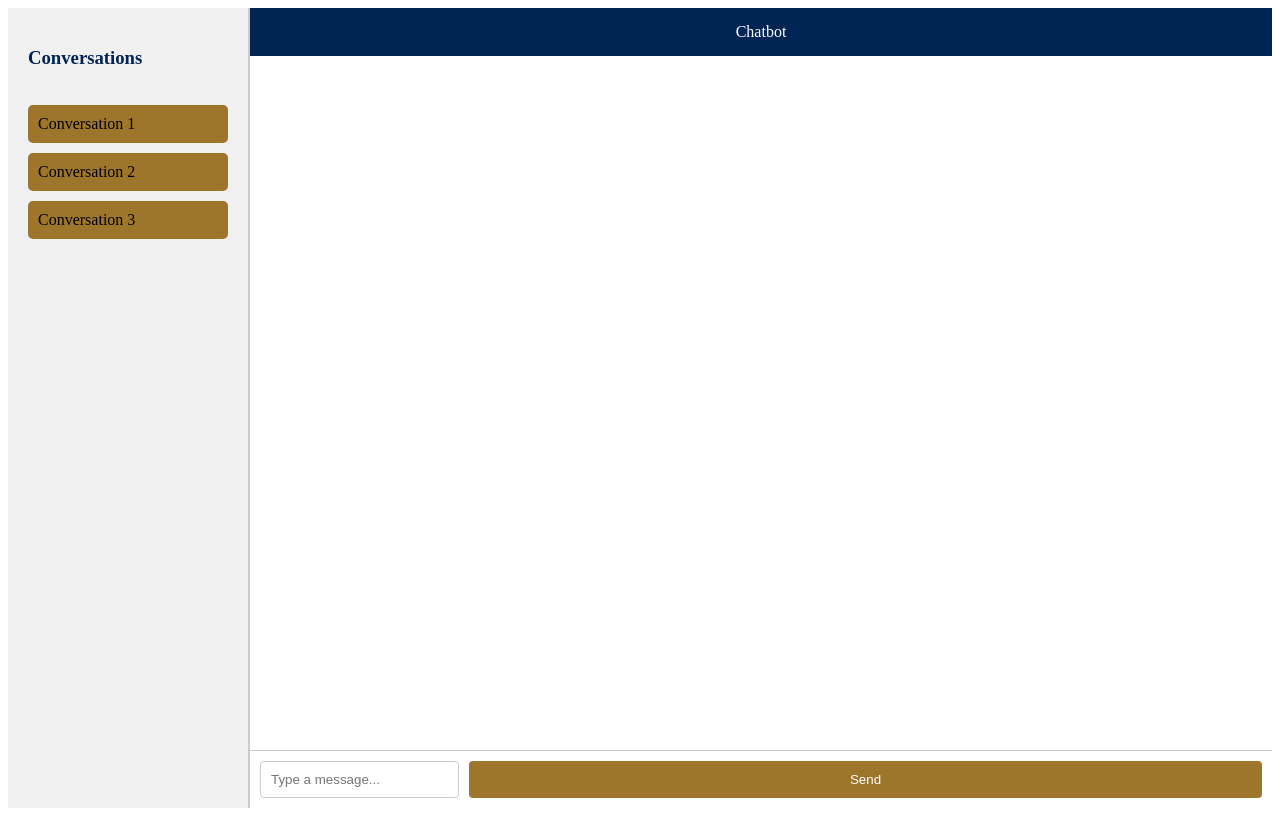
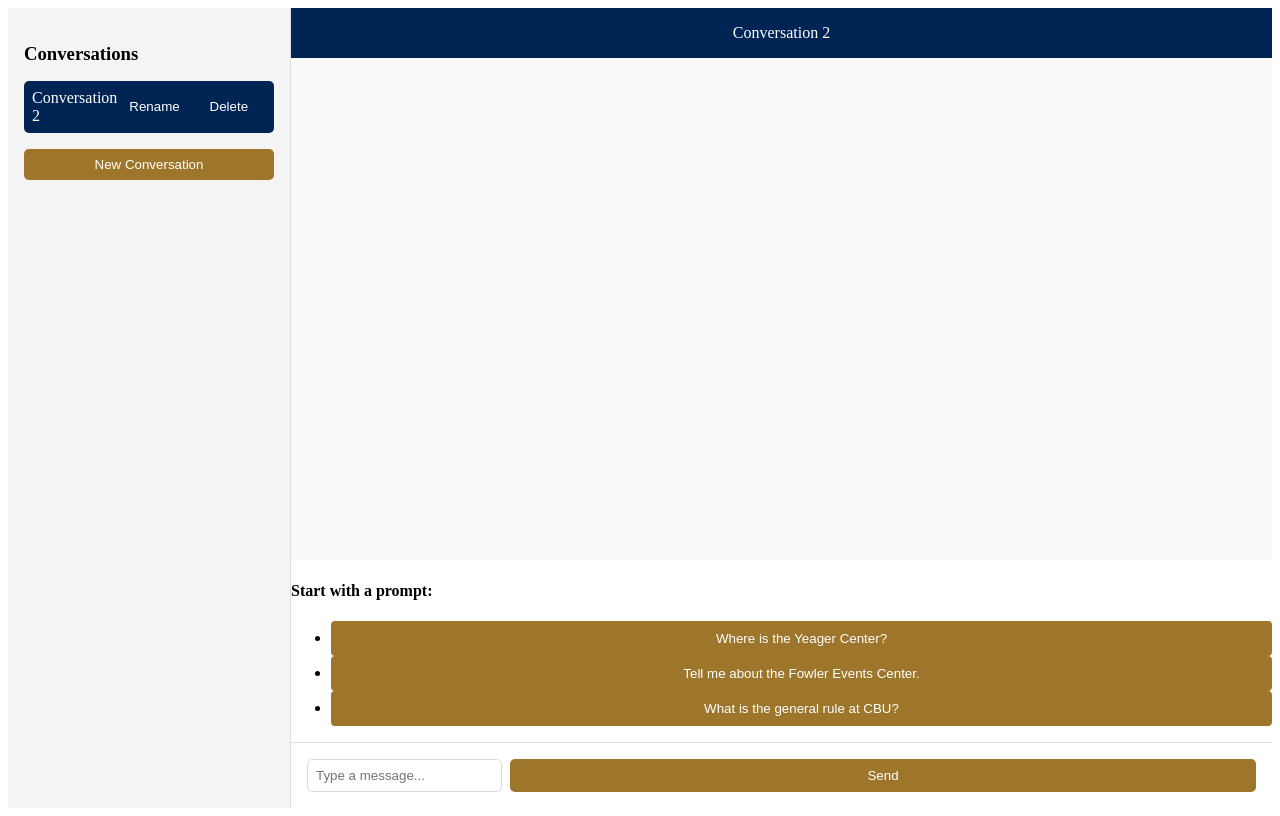
Before and after one commit to BobaTino/CapStone-ChatBot, a React (Vite) app: page /chat in a window 1280 px wide. Built offline with nearby package versions, Linux system fonts and the light colour scheme.

Commit message:
Updates from Demo 5

```diff
--- a/src/Pages/Chatbot.scss
+++ b/src/Pages/Chatbot.scss
@@ -1,137 +1,209 @@
-// Scoping styles to the chatbot component to avoid overlap
 .chatbot-layout {
   display: flex;
   height: 100vh;
+
+  .sidebar {
+    width: 250px;
+    background-color: #f4f4f4;
+    padding: 1rem;
+    border-right: 1px solid #ddd;
+
+    h3 {
+      margin-bottom: 1rem;
     }
 
-.sidebar {
-  width: 200px;
-  background-color: #f0f0f0;
-  padding: 20px;
-  border-right: 1px solid #ccc;
+    ul {
+      list-style: none;
+      padding: 0;
+
+      li {
+        padding: 0.5rem;
+        margin-bottom: 0.5rem;
+        border-radius: 5px;
+        cursor: pointer;
         display: flex;
-  flex-direction: column;
+        justify-content: space-between;
+        align-items: center;
+
+        &.active {
+          background-color: #002554;
+          color: white;
         }
 
-.sidebar h3 {
-  margin-bottom: 20px;
-  color: #002554;  // Header color for titles
+        button {
+          background: none;
+          border: none;
+          color: inherit;
+          cursor: pointer;
+        }
+      }
     }
 
-.sidebar ul {
-  list-style: none;
-  padding: 0;
-}
-
-.sidebar li {
-  margin-bottom: 10px;
-  padding: 10px;
-  background-color: #9e762b;  // Button color for placeholders
+    button {
+      width: 100%;
+      padding: 0.5rem;
+      background-color: #9e762b;
+      color: white;
+      border: none;
       border-radius: 5px;
       cursor: pointer;
+
+      &:hover {
+        background-color: #af8b30;
       }
-
-.sidebar li:hover {
-  background-color: #af8b30;  // Button hover color
+    }
   }
 
   .chatbot-container {
     flex: 1;
     display: flex;
     flex-direction: column;
-  border-left: 1px solid #ccc;
-  background-color: #fff;
-}
 
     .header {
-  background-color: #002554;  // Header color
+      background-color: #002554;
       color: white;
-  padding: 15px;
+      padding: 1rem;
       text-align: center;
     }
 
     .chat-window {
       flex: 1;
-  padding: 15px;
+      padding: 1rem;
       overflow-y: auto;
+      background-color: #f9f9f9;
+
+      .message {
+        padding: 0.5rem 1rem;
+        margin-bottom: 0.5rem;
+        border-radius: 5px;
+
+        &.user-message {
+          background-color: #d1ffd6;
+          align-self: flex-end;
         }
 
-.message {
-  margin-bottom: 10px;
-  padding: 10px;
-  border-radius: 5px;
-  max-width: 80%;
+        &.bot-message {
+          background-color: #f1f1f1;
+          align-self: flex-start;
+
+          &.loading {
+            background-color: transparent;
+
+            .typing-indicator {
+              display: flex;
+              gap: 4px;
+
+              span {
+                width: 8px;
+                height: 8px;
+                background-color: #ccc;
+                border-radius: 50%;
+                animation: bounce 1s infinite ease-in-out;
+
+                &:nth-child(2) {
+                  animation-delay: 0.2s;
                 }
 
-.user-message {
-  background-color: #33b5e9;  // User message background color
-  align-self: flex-end;
-  margin-left: auto;  // Align to right
+                &:nth-child(3) {
+                  animation-delay: 0.4s;
+                }
+              }
+            }
+          }
+        }
+      }
     }
 
-.bot-message {
-  background-color: #f0f0f0;
-  align-self: flex-start;
+    .prompt-options {
+      text-align: center;
+
+      h4 {
+        margin-bottom: 1rem;
+        color: #002554;
+      }
+
+      ul {
+        list-style: none;
+        padding: 0;
+
+        li {
+          margin-bottom: 1rem;
+
+          .prompt-button {
+            padding: 0.5rem 1rem;
+            background-color: #002554;
+            color: white;
+            border: none;
+            border-radius: 5px;
+            cursor: pointer;
+
+            &:hover {
+              background-color: #00407a;
+            }
+          }
+        }
+      }
     }
 
     .input-area {
       display: flex;
-  padding: 10px;
-  border-top: 1px solid #ccc;
-}
+      padding: 1rem;
+      border-top: 1px solid #ddd;
 
-input[type='text'] {
+      input {
         flex: 1;
-  padding: 10px;
-  border: 1px solid #ccc;
-  border-radius: 4px;
-  margin-right: 10px;
-  outline: none;
+        padding: 0.5rem;
+        border: 1px solid #ddd;
+        border-radius: 5px;
+        margin-right: 0.5rem;
       }
 
       button {
-  padding: 10px 20px;
-  background-color: #9e762b;  // Button color
+        padding: 0.5rem 1rem;
+        background-color: #9e762b;
         color: white;
         border: none;
-  border-radius: 4px;
+        border-radius: 5px;
         cursor: pointer;
+
+        &:hover {
+          background-color: #af8b30;
+        }
+      }
     }
 
-button:hover {
-  background-color: #af8b30;  // Button hover color
+    .loading-spinner-container {
+      flex: 1;
+      display: flex;
+      justify-content: center;
+      align-items: center;
+
+      .loading-spinner {
+        width: 50px;
+        height: 50px;
+        border: 4px solid #ddd;
+        border-top: 4px solid #002554;
+        border-radius: 50%;
+        animation: spin 1s linear infinite;
+      }
+    }
+  }
 }
 
-/* Embedded page (iframe) styling */
-.embed-container {
-  margin-top: 10px;
-  margin-bottom: 10px;
-  border-radius: 8px;
-  overflow: hidden;
-  border: 1px solid #ccc;
-  max-width: 100%;
+@keyframes bounce {
+  0%, 80%, 100% {
+    transform: scale(0);
+  }
+  40% {
+    transform: scale(1);
+  }
 }
 
-.embed-container iframe {
-  width: 100%;
-  height: 300px;
-  border: none;
-  border-radius: 8px;
+@keyframes spin {
+  0% {
+    transform: rotate(0deg);
   }
-
-/* PDF embed styling */
-.embed-container-pdf {
-  margin-top: 10px;
-  margin-bottom: 10px;
-  border-radius: 8px;
-  overflow: hidden;
-  border: 2px solid #9e762b;  // Use button color for PDF borders
-  max-width: 100%;
+  100% {
+    transform: rotate(360deg);
   }
-
-.embed-container-pdf .pdf-frame {
-  width: 100%;
-  height: 500px;
-  border: none;
-  border-radius: 8px;
 }
--- a/src/Pages/Chatbot.tsx
+++ b/src/Pages/Chatbot.tsx
@@ -1,52 +1,137 @@
-import React, { useState } from "react";
+import React, { useState, useEffect } from "react";
 import "./Chatbot.scss";
 
-const urlRegex = /(https?:\/\/[^\s]+)/g; // Regular expression to detect URLs
-const pdfRegex = /\.pdf$/i; // Regular expression to detect PDF links
-const googleMapsRegex = /https?:\/\/(www\.)?google\.[a-z]+\/maps/; // Detect Google Maps links
+const urlRegex = /(https?:\/\/[^\s]+)/g;
+const pdfRegex = /\.pdf$/i;
+const googleMapsRegex = /https?:\/\/(www\.)?google\.[a-z]+\/maps/;
+
+const startingPrompts = [
+  "Where is the Yeager Center?",
+  "Tell me about the Fowler Events Center.",
+  "What is the general rule at CBU?",
+];
 
 const Chatbot: React.FC = () => {
-  const [messages, setMessages] = useState<{ text: string; sender: string }[]>(
-    []
+  const [chatHistories, setChatHistories] = useState<{
+    [key: string]: {
+      name: string;
+      messages: { text: string; sender: string }[];
+    };
+  }>({});
+  const [activeChatId, setActiveChatId] = useState<string | null>(null);
+  const [input, setInput] = useState<string>("");
+  const [loading, setLoading] = useState<boolean>(false);
+  const [loadingChat, setLoadingChat] = useState<boolean>(true);
+
+  useEffect(() => {
+    setLoadingChat(true); // Start loading when component mounts
+    const storedChats = JSON.parse(
+      localStorage.getItem("chatHistories") || "{}"
     );
-  const [input, setInput] = useState<string>("");
+    setTimeout(() => {
+      if (Object.keys(storedChats).length === 0) {
+        createNewChat();
+      } else {
+        setChatHistories(storedChats);
+        setActiveChatId(Object.keys(storedChats)[storedChats.length]); // Load the first chat by default
+      }
+      setLoadingChat(false); // Stop loading once chats are loaded
+    }, 1000); // Simulate a delay for loading animation
+  }, []);
 
-  const handleSend = () => {
-    if (input.trim()) {
-      setMessages([...messages, { text: input, sender: "user" }]);
+  useEffect(() => {
+    localStorage.setItem("chatHistories", JSON.stringify(chatHistories));
+  }, [chatHistories]);
+
+  const createNewChat = () => {
+    const newChatId = Date.now().toString();
+    setChatHistories((prev) => ({
+      ...prev,
+      [newChatId]: {
+        name: `Conversation ${Object.keys(prev).length + 1}`,
+        messages: [],
+      },
+    }));
+    setActiveChatId(newChatId);
+  };
+
+  const renameChat = (chatId: string, newName: string) => {
+    setChatHistories((prev) => ({
+      ...prev,
+      [chatId]: { ...prev[chatId], name: newName },
+    }));
+  };
+
+  const deleteChat = (chatId: string) => {
+    setChatHistories((prev) => {
+      const updated = { ...prev };
+      delete updated[chatId];
+
+      // Update the active chat ID if the deleted chat was active
+      const remainingChats = Object.keys(updated);
+      setActiveChatId(remainingChats.length > 0 ? remainingChats[0] : null);
+
+      return updated;
+    });
+  };
+
+  const handleSend = (customInput?: string) => {
+    const message = customInput || input;
+    if (!message.trim() || !activeChatId) return;
+
+    setChatHistories((prev) => ({
+      ...prev,
+      [activeChatId]: {
+        ...prev[activeChatId],
+        messages: [
+          ...prev[activeChatId].messages,
+          { text: message, sender: "user" },
+        ],
+      },
+    }));
     setInput("");
+    setLoading(true);
 
-      // Simulate bot response with keyword detection
     setTimeout(() => {
       let botResponse = "";
-        if (input.toLowerCase().includes("map")) {
-          botResponse =
-            "Here's a Google Map you requested: https://www.google.com/maps/embed?pb=!1m14!1m8!1m3!1d15759.659330181422!2d-117.4255636!3d33.9267253!3m2!1i1024!2i768!4f13.1!3m3!1m2!1s0x80dcb16afd188b9f%3A0xb46df41710f91790!2sDale%20E.%20and%20Sarah%20Ann%20Fowler%20Events%20Center!5e0!3m2!1sen!2sus!4v1630520989885!5m2!1sen!2sus";
-        } else if (input.toLowerCase().includes("pdf")) {
-          botResponse =
-            "Here’s the PDF you requested: https://www.w3.org/WAI/ER/tests/xhtml/testfiles/resources/pdf/dummy.pdf";
-        } else {
-          botResponse = "Thank you for sending this! Here's what I found:";
+
+      const cbuLocations: { [key: string]: string } = {
+        "fowler events center":
+          "https://www.google.com/maps/embed?pb=!1m18!1m12!1m3!1d3310.5598803521675!2d-117.42556362384789!3d33.92672532434678!2m3!1f0!2f0!3f0!3m2!1i1024!2i768!4f13.1!3m3!1m2!1s0x80dcb16afd188b9f%3A0xb46df41710f91790!2sDale%20E.%20and%20Sarah%20Ann%20Fowler%20Events%20Center!5e0!3m2!1sen!2sus!4v1730927822254!5m2!1sen!2sus",
+        "yeager center":
+          "https://www.google.com/maps/embed?pb=!1m14!1m8!1m3!1d13241.801507207558!2d-117.4272699!3d33.9295427!3m2!1i1024!2i768!4f13.1!3m3!1m2!1s0x80dcb0e611a7b2df%3A0x6ac7a35e919a3e9b!2sYeager%20Center!5e0!3m2!1sen!2sus!4v1730927043147!5m2!1sen!2sus",
+      };
+
+      for (let location in cbuLocations) {
+        if (message.toLowerCase().includes(location)) {
+          botResponse = `Here's the Google Map for the ${location}: ${cbuLocations[location]}`;
+          break;
+        }
       }
 
-        setMessages((prevMessages) => [
-          ...prevMessages,
-          {
-            text: botResponse,
-            sender: "bot",
+      if (!botResponse) {
+        botResponse = "Apologies, but this is just a placeholder response. Once we're connected to the backend, you'll get a response from our bot!";
+      }
+
+      setChatHistories((prev) => ({
+        ...prev,
+        [activeChatId]: {
+          ...prev[activeChatId],
+          messages: [
+            ...prev[activeChatId].messages,
+            { text: botResponse, sender: "bot" },
+          ],
         },
-        ]);
+      }));
+      setLoading(false);
     }, 1000);
-    }
   };
 
-  // Function to render message and embed any URLs as iframes
   const renderMessage = (message: string) => {
-    const parts = message.split(urlRegex); // Split message based on URLs
+    const parts = message.split(urlRegex);
     return parts.map((part, index) => {
       if (urlRegex.test(part)) {
         if (pdfRegex.test(part)) {
-          // Render PDF embed if it's a PDF link
           return (
             <div className="embed-container-pdf" key={index}>
               <iframe
@@ -57,7 +142,6 @@ const Chatbot: React.FC = () => {
             </div>
           );
         } else if (googleMapsRegex.test(part)) {
-          // Render Google Maps embed if it's a Google Maps link
           return (
             <div className="embed-container" key={index}>
               <iframe
@@ -68,7 +152,6 @@ const Chatbot: React.FC = () => {
             </div>
           );
         } else {
-          // Render regular website embeds
           return (
             <div className="embed-container" key={index}>
               <iframe src={part} title={`embedded-${index}`} allowFullScreen />
@@ -76,28 +159,42 @@ const Chatbot: React.FC = () => {
           );
         }
       }
-      // Render normal text
       return <span key={index}>{part}</span>;
     });
   };
 
   return (
     <div className="chatbot-layout">
-      {/* Sidebar for stored conversations */}
       <div className="sidebar">
         <h3>Conversations</h3>
         <ul>
-          <li>Conversation 1</li>
-          <li>Conversation 2</li>
-          <li>Conversation 3</li>
+          {Object.entries(chatHistories).map(([id, chat]) => (
+            <li
+              key={id}
+              className={id === activeChatId ? "active" : ""}
+              onClick={() => setActiveChatId(id)}
+            >
+              <span>{chat.name}</span>
+              <button
+                onClick={() =>
+                  renameChat(id, prompt("Rename chat:", chat.name) || chat.name)
+                }
+              >
+                Rename
+              </button>
+              <button onClick={() => deleteChat(id)}>Delete</button>
+            </li>
+          ))}
         </ul>
+        <button onClick={createNewChat}>New Conversation</button>
       </div>
 
-      {/* Chat Window */}
       <div className="chatbot-container">
-        <div className="header">Chatbot</div>
+        {activeChatId && (
+          <>
+            <div className="header">{chatHistories[activeChatId].name}</div>
             <div className="chat-window">
-          {messages.map((message, index) => (
+              {chatHistories[activeChatId].messages.map((message, index) => (
                 <div
                   key={index}
                   className={`message ${
@@ -107,9 +204,32 @@ const Chatbot: React.FC = () => {
                   {renderMessage(message.text)}
                 </div>
               ))}
+              {loading && (
+                <div className="message bot-message loading">
+                  <div className="typing-indicator">
+                    <span></span>
+                    <span></span>
+                    <span></span>
+                  </div>
+                </div>
+              )}
             </div>
 
-        {/* Input Area */}
+            {chatHistories[activeChatId].messages.length === 0 && (
+              <div className="starting-prompts">
+                <h4>Start with a prompt:</h4>
+                <ul>
+                  {startingPrompts.map((prompt, index) => (
+                    <li key={index}>
+                      <button onClick={() => handleSend(prompt)}>
+                        {prompt}
+                      </button>
+                    </li>
+                  ))}
+                </ul>
+              </div>
+            )}
+
             <div className="input-area">
               <input
                 type="text"
@@ -117,8 +237,10 @@ const Chatbot: React.FC = () => {
                 onChange={(e) => setInput(e.target.value)}
                 placeholder="Type a message..."
               />
-          <button onClick={handleSend}>Send</button>
+              <button onClick={() => handleSend()}>Send</button>
             </div>
+          </>
+        )}
       </div>
     </div>
   );
--- a/src/Pages/WindowsLoginRedirect.tsx
+++ b/src/Pages/WindowsLoginRedirect.tsx
@@ -19,6 +19,11 @@ const WindowsLoginRedirect: React.FC = () => {
     <div className="windows-login-container">
       <h2>Windows Login</h2>
       <p>Redirecting you to log in through your Windows account...</p>
+      <div className="loading-indicator">
+        <span></span>
+        <span></span>
+        <span></span>
+      </div>
     </div>
   );
 };
```
Also changed, not shown: src/Pages/WindowsLoginRedirect.scss (+35 -2 lines). Lines whose indentation alone changed are shown as unchanged.
